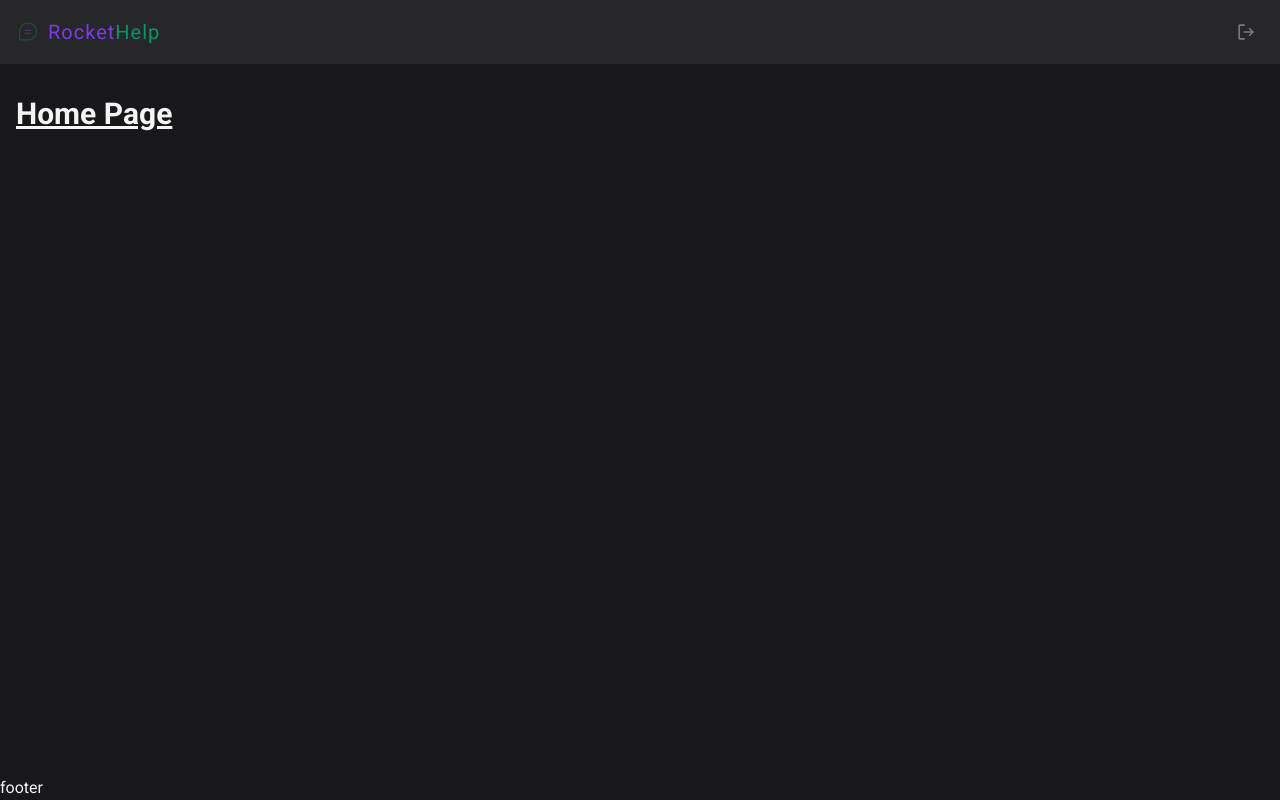
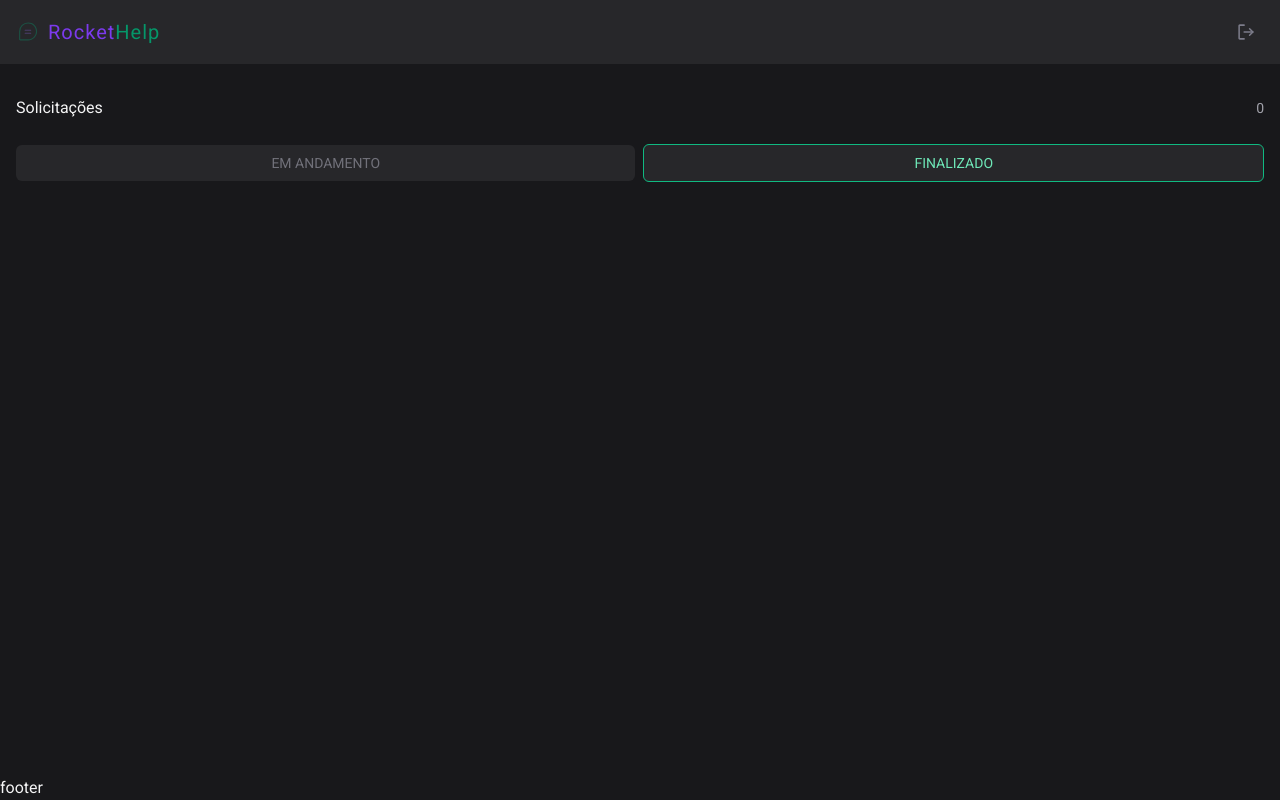
Before and after one commit to mrfneto/vue-rocket-help, a Vue app: page / in a window 1280 px wide. Built offline with nearby package versions, Linux system fonts and the light colour scheme; no server answers; sample sign-in values are in the browser's storage.

Commit message:
Home Filter Layout

```diff
--- a/src/components/HomeView.vue
+++ b/src/components/HomeView.vue
@@ -1,10 +1,13 @@
 <script setup>
+import { ref } from "vue";
+import { useRouter } from "vue-router";
+import { logoutUser } from "../firebase/useFirebase";
+import Logo from "./shared/Logo.vue";
 import LogoutIcon from "./icons/LogoutIcon.vue";
-import { logoutUser } from "../firebase/useFirebase";
-import { useRouter } from "vue-router";
-import Logo from "./shared/Logo.vue";
 
 const router = useRouter();
+
+const active = ref(true);
 
 const logout = async () => {
   try {
@@ -25,7 +28,26 @@ const logout = async () => {
       </button>
     </header>
     <main class="flex-1 py-8 px-4">
-      <h1 class="text-3xl font-bold underline mb-4">Home Page</h1>
+      <section class="flex items-center justify-between mb-6">
+        <h2>Solicitações</h2>
+        <p class="text-sm text-zinc-400">0</p>
+      </section>
+      <section class="flex items-center space-x-2">
+        <button
+          class="btn w-full text-sm btn--secondary"
+          :class="active ? '' : 'btn__outline--secondary'"
+          @click="active = false"
+        >
+          Em andamento
+        </button>
+        <button
+          class="btn btn--secondary w-full text-sm"
+          :class="active ? 'btn__outline--primary' : ''"
+          @click="active = true"
+        >
+          Finalizado
+        </button>
+      </section>
     </main>
     <footer>footer</footer>
   </div>
--- a/src/style.css
+++ b/src/style.css
@@ -25,13 +25,24 @@ body {
 /* BUTTONS */
 
 .btn {
-  @apply inline-flex items-center justify-center font-bold p-2 rounded-md uppercase transition-colors duration-200;
+  @apply inline-flex items-center justify-center font-medium p-2 rounded-md uppercase transition-colors duration-200;
+}
+
+.btn--base {
+  @apply hover:bg-zinc-700;
 }
 
 .btn--primary {
   @apply text-zinc-100 bg-emerald-500  hover:bg-emerald-600;
 }
 
-.btn--base {
-  @apply hover:bg-zinc-700;
+.btn--secondary {
+  @apply text-zinc-500 bg-zinc-800 hover:bg-zinc-700;
 }
+
+.btn__outline--primary {
+  @apply border border-emerald-500 text-emerald-300;
+}
+.btn__outline--secondary {
+  @apply border border-yellow-500 text-yellow-300;
+}
```
